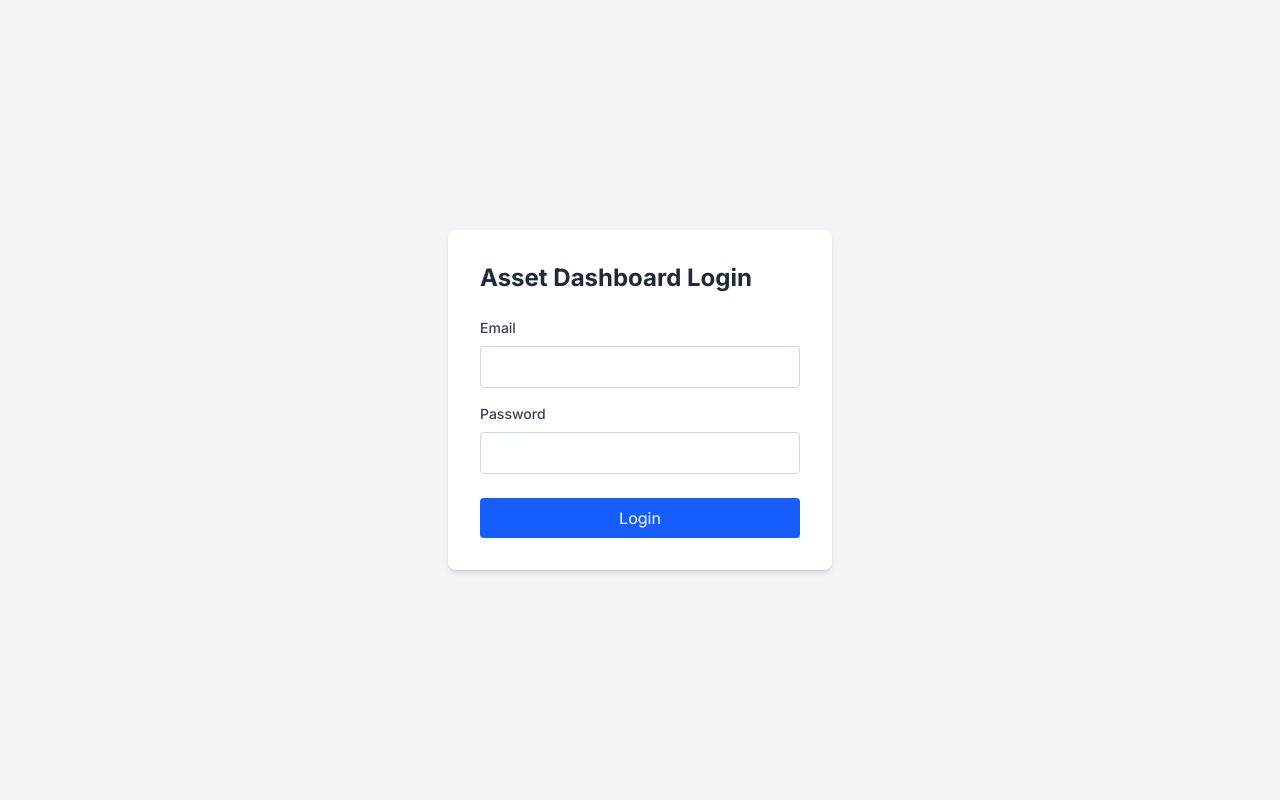
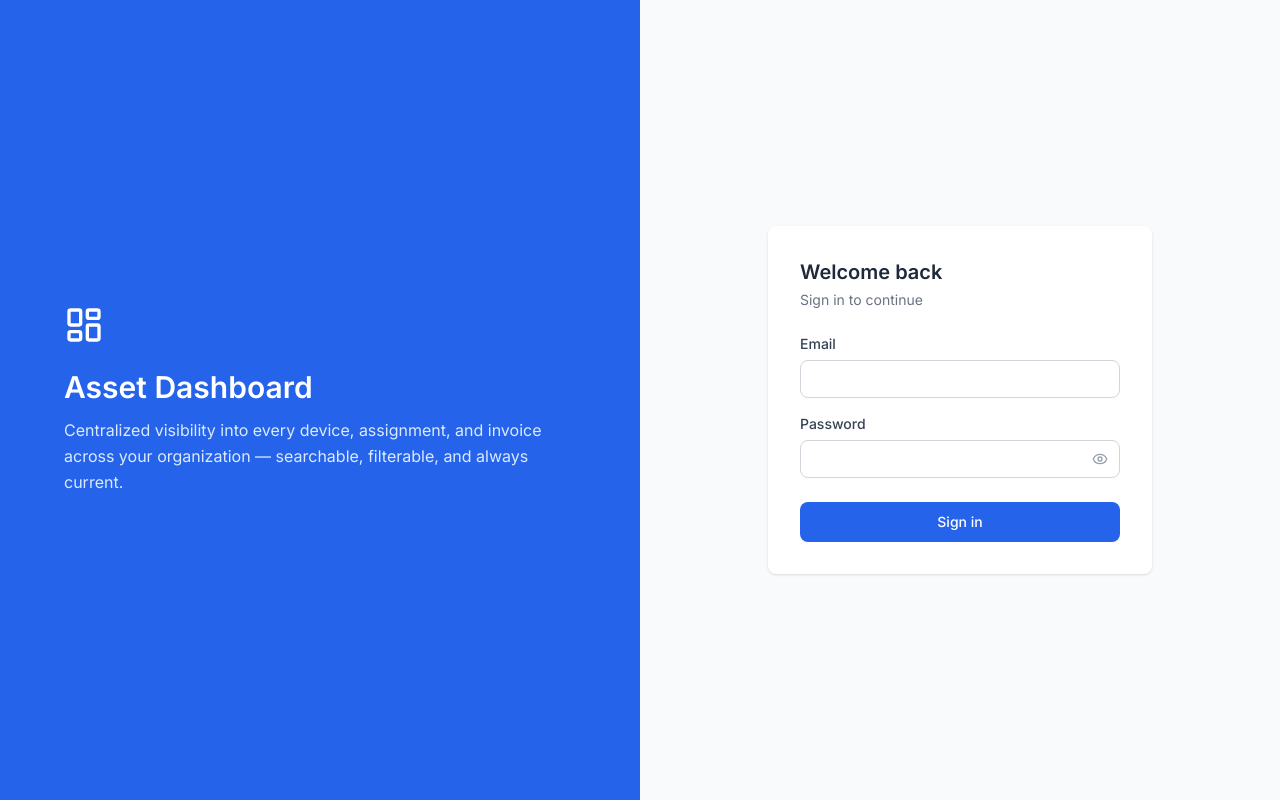
Before and after one commit to Nischay-space/asset_management_dashboard, a React (Vite) app in the folder frontend/: page /login in a window 1280 px wide. Built offline with nearby package versions, Linux system fonts and the light colour scheme.

Commit message:
redesigned login and upload (drag-drop, progress bar) pages

```diff
--- a/frontend/src/pages/LoginPage.tsx
+++ b/frontend/src/pages/LoginPage.tsx
@@ -1,10 +1,12 @@
 import { useState, type FormEvent } from 'react';
 import { useNavigate } from 'react-router-dom';
+import { Eye, EyeOff, LayoutDashboard } from 'lucide-react';
 import { useAuth } from '../context/AuthContext';
 
 export default function LoginPage() {
   const [email, setEmail] = useState('');
   const [password, setPassword] = useState('');
+  const [showPassword, setShowPassword] = useState(false);
   const [error, setError] = useState<string | null>(null);
   const [isSubmitting, setIsSubmitting] = useState(false);
 
@@ -19,7 +21,7 @@ export default function LoginPage() {
     try {
       await login(email, password);
       navigate('/');
-    } catch (err) {
+    } catch {
       setError('Invalid email or password');
     } finally {
       setIsSubmitting(false);
@@ -27,45 +29,64 @@ export default function LoginPage() {
   }
 
   return (
-    <div className="min-h-screen bg-gray-100 flex items-center justify-center">
-      <form
-        onSubmit={handleSubmit}
-        className="bg-white p-8 rounded-lg shadow-md w-full max-w-sm"
-      >
-        <h1 className="text-2xl font-bold mb-6 text-gray-800">Asset Dashboard Login</h1>
+    <div className="min-h-screen flex">
+      <div className="hidden lg:flex lg:w-1/2 bg-primary flex-col justify-center px-16 text-white">
+        <LayoutDashboard className="w-10 h-10 mb-6" />
+        <h1 className="text-3xl font-semibold mb-3">Asset Dashboard</h1>
+        <p className="text-blue-100 leading-relaxed">
+          Centralized visibility into every device, assignment, and invoice
+          across your organization — searchable, filterable, and always current.
+        </p>
+      </div>
+
+      <div className="flex-1 flex items-center justify-center bg-app-bg px-6">
+        <form onSubmit={handleSubmit} className="bg-white p-8 rounded-lg shadow-sm w-full max-w-sm">
+          <h2 className="text-xl font-semibold mb-1 text-gray-800">Welcome back</h2>
+          <p className="text-sm text-gray-500 mb-6">Sign in to continue</p>
 
           {error && (
-          <div className="bg-red-100 text-red-700 px-4 py-2 rounded mb-4 text-sm">
+            <div className="bg-danger-bg text-danger px-4 py-2 rounded mb-4 text-sm">
               {error}
             </div>
           )}
 
-        <label className="block mb-2 text-sm font-medium text-gray-700">Email</label>
+          <label className="block mb-1.5 text-sm font-medium text-gray-700">Email</label>
           <input
             type="email"
             value={email}
             onChange={(e) => setEmail(e.target.value)}
-          className="w-full border border-gray-300 rounded px-3 py-2 mb-4"
+            className="w-full border border-gray-300 rounded-lg px-3 py-2 mb-4 text-sm focus:outline-none focus:ring-2 focus:ring-primary/30 focus:border-primary"
             required
           />
 
-        <label className="block mb-2 text-sm font-medium text-gray-700">Password</label>
+          <label className="block mb-1.5 text-sm font-medium text-gray-700">Password</label>
+          <div className="relative mb-6">
             <input
-          type="password"
+              type={showPassword ? 'text' : 'password'}
               value={password}
               onChange={(e) => setPassword(e.target.value)}
-          className="w-full border border-gray-300 rounded px-3 py-2 mb-6"
+              className="w-full border border-gray-300 rounded-lg px-3 py-2 pr-10 text-sm focus:outline-none focus:ring-2 focus:ring-primary/30 focus:border-primary"
               required
             />
+            <button
+              type="button"
+              onClick={() => setShowPassword((v) => !v)}
+              className="absolute right-3 top-1/2 -translate-y-1/2 text-gray-400 hover:text-gray-600"
+              aria-label={showPassword ? 'Hide password' : 'Show password'}
+            >
+              {showPassword ? <EyeOff className="w-4 h-4" /> : <Eye className="w-4 h-4" />}
+            </button>
+          </div>
 
           <button
             type="submit"
             disabled={isSubmitting}
-          className="w-full bg-blue-600 text-white py-2 rounded hover:bg-blue-700 disabled:bg-blue-300"
+            className="w-full bg-primary text-white py-2.5 rounded-lg hover:bg-primary-hover disabled:bg-blue-300 transition-colors text-sm font-medium"
           >
-          {isSubmitting ? 'Logging in...' : 'Login'}
+            {isSubmitting ? 'Signing in...' : 'Sign in'}
           </button>
         </form>
       </div>
+    </div>
   );
 }
--- a/frontend/src/pages/UploadPage.tsx
+++ b/frontend/src/pages/UploadPage.tsx
@@ -1,8 +1,9 @@
-import { useState, type ChangeEvent } from 'react';
+import { useState, useRef, type ChangeEvent, type DragEvent } from 'react';
 import { useQueryClient } from '@tanstack/react-query';
+import { UploadCloud, FileText, X } from 'lucide-react';
+import toast from 'react-hot-toast';
 import apiClient from '../api/client';
 import Navbar from '../components/Navbar';
-import toast from 'react-hot-toast';
 
 interface UploadResult {
   message: string;
@@ -14,18 +15,37 @@ function UploadCard({ title, description, endpoint }: { title: string; descripti
   const [result, setResult] = useState<UploadResult | null>(null);
   const [error, setError] = useState<string | null>(null);
   const [isUploading, setIsUploading] = useState(false);
+  const [progress, setProgress] = useState(0);
+  const [isDragging, setIsDragging] = useState(false);
+  const fileInputRef = useRef<HTMLInputElement>(null);
   const queryClient = useQueryClient();
 
-  function handleFileChange(e: ChangeEvent<HTMLInputElement>) {
-    setFile(e.target.files?.[0] ?? null);
+  function selectFile(selected: File | null) {
+    setFile(selected);
     setResult(null);
     setError(null);
+  }
+
+  function handleFileChange(e: ChangeEvent<HTMLInputElement>) {
+    selectFile(e.target.files?.[0] ?? null);
+  }
+
+  function handleDrop(e: DragEvent<HTMLDivElement>) {
+    e.preventDefault();
+    setIsDragging(false);
+    const dropped = e.dataTransfer.files?.[0];
+    if (dropped && dropped.name.endsWith('.xlsx')) {
+      selectFile(dropped);
+    } else {
+      toast.error('Only .xlsx files are supported');
+    }
   }
 
   async function handleUpload() {
     if (!file) return;
     setIsUploading(true);
     setError(null);
+    setProgress(0);
 
     const formData = new FormData();
     formData.append('file', file);
@@ -33,44 +53,96 @@ function UploadCard({ title, description, endpoint }: { title: string; descripti
     try {
       const response = await apiClient.post<UploadResult>(endpoint, formData, {
         headers: { 'Content-Type': 'multipart/form-data' },
+        onUploadProgress: (event) => {
+          if (event.total) {
+            setProgress(Math.round((event.loaded / event.total) * 100));
+          }
+        },
       });
       setResult(response.data);
       queryClient.invalidateQueries({ queryKey: ['assets'] });
       queryClient.invalidateQueries({ queryKey: ['users'] });
       queryClient.invalidateQueries({ queryKey: ['filter-options'] });
+      queryClient.invalidateQueries({ queryKey: ['summary'] });
       setFile(null);
-      toast.success('Upload successful');
+      toast.success('File processed successfully');
     } catch {
       setError('Upload failed. Check the file format and try again.');
-      toast.error('Upload failed. Check the file format and try again.');
+      toast.error('Upload failed');
     } finally {
       setIsUploading(false);
     }
   }
 
   return (
-    <div className="bg-white rounded-lg shadow p-6">
+    <div className="bg-white rounded-lg shadow-sm p-6">
       <h2 className="font-semibold text-gray-800 mb-1">{title}</h2>
       <p className="text-sm text-gray-500 mb-4">{description}</p>
 
-      <input type="file" accept=".xlsx" onChange={handleFileChange} className="text-sm mb-4" />
+      {!file ? (
+        <div
+          onDragOver={(e) => { e.preventDefault(); setIsDragging(true); }}
+          onDragLeave={() => setIsDragging(false)}
+          onDrop={handleDrop}
+          onClick={() => fileInputRef.current?.click()}
+          className={`border-2 border-dashed rounded-lg py-10 flex flex-col items-center justify-center cursor-pointer transition-colors ${
+            isDragging ? 'border-primary bg-blue-50' : 'border-gray-300 hover:border-gray-400'
+          }`}
+        >
+          <UploadCloud className="w-8 h-8 text-gray-400 mb-2" />
+          <p className="text-sm text-gray-600">Drag and drop your file here, or click to browse</p>
+          <p className="text-xs text-gray-400 mt-1">Supports .xlsx</p>
+          <input
+            ref={fileInputRef}
+            type="file"
+            accept=".xlsx"
+            onChange={handleFileChange}
+            className="hidden"
+          />
+        </div>
+      ) : (
+        <div className="border border-gray-200 rounded-lg p-4 flex items-center justify-between">
+          <div className="flex items-center gap-3 min-w-0">
+            <FileText className="w-5 h-5 text-primary shrink-0" />
+            <div className="min-w-0">
+              <p className="text-sm text-gray-800 truncate">{file.name}</p>
+              <p className="text-xs text-gray-400">{(file.size / 1024).toFixed(0)} KB</p>
+            </div>
+          </div>
+          {!isUploading && (
+            <button onClick={() => selectFile(null)} className="text-gray-400 hover:text-gray-600" aria-label="Remove file">
+              <X className="w-4 h-4" />
+            </button>
+          )}
+        </div>
+      )}
 
-      <button
-        onClick={handleUpload}
-        disabled={!file || isUploading}
-        className="block bg-blue-600 text-white px-4 py-2 rounded text-sm hover:bg-blue-700 disabled:bg-blue-300"
-      >
-        {isUploading ? 'Uploading...' : 'Upload'}
-      </button>
+      {isUploading && (
+        <div className="mt-3">
+          <div className="h-1.5 bg-gray-100 rounded-full overflow-hidden">
+            <div className="h-full bg-primary transition-all duration-150" style={{ width: `${progress}%` }} />
+          </div>
+          <p className="text-xs text-gray-400 mt-1">{progress}%</p>
+        </div>
+      )}
 
-      {error && <p className="text-red-600 text-sm mt-3">{error}</p>}
+      {file && !isUploading && (
+        <button
+          onClick={handleUpload}
+          className="mt-4 bg-primary text-white px-4 py-2 rounded-lg text-sm hover:bg-primary-hover transition-colors"
+        >
+          Upload
+        </button>
+      )}
+
+      {error && <p className="text-danger text-sm mt-3">{error}</p>}
 
       {result && (
-        <div className="mt-4 bg-green-50 border border-green-200 rounded p-3">
+        <div className="mt-4 bg-success-bg border border-green-200 rounded-lg p-3">
           <p className="text-sm text-green-800 mb-1">{result.message}</p>
-          <ul className="text-xs text-green-700">
+          <ul className="text-xs text-green-700 grid grid-cols-2 gap-x-4">
             {Object.entries(result.summary).map(([key, value]) => (
-              <li key={key}>{key.replace(/_/g, ' ')}: {value}</li>
+              <li key={key}>{key.replace(/_/g, ' ')}: <span className="font-medium">{value}</span></li>
             ))}
           </ul>
         </div>
@@ -81,7 +153,7 @@ function UploadCard({ title, description, endpoint }: { title: string; descripti
 
 export default function UploadPage() {
   return (
-    <div className="min-h-screen bg-gray-100">
+    <div className="min-h-screen bg-app-bg">
       <Navbar />
       <div className="p-6 max-w-2xl mx-auto space-y-6">
         <h1 className="text-xl font-bold text-gray-800">Upload Assets</h1>
```
Lines whose indentation alone changed are shown as unchanged.
